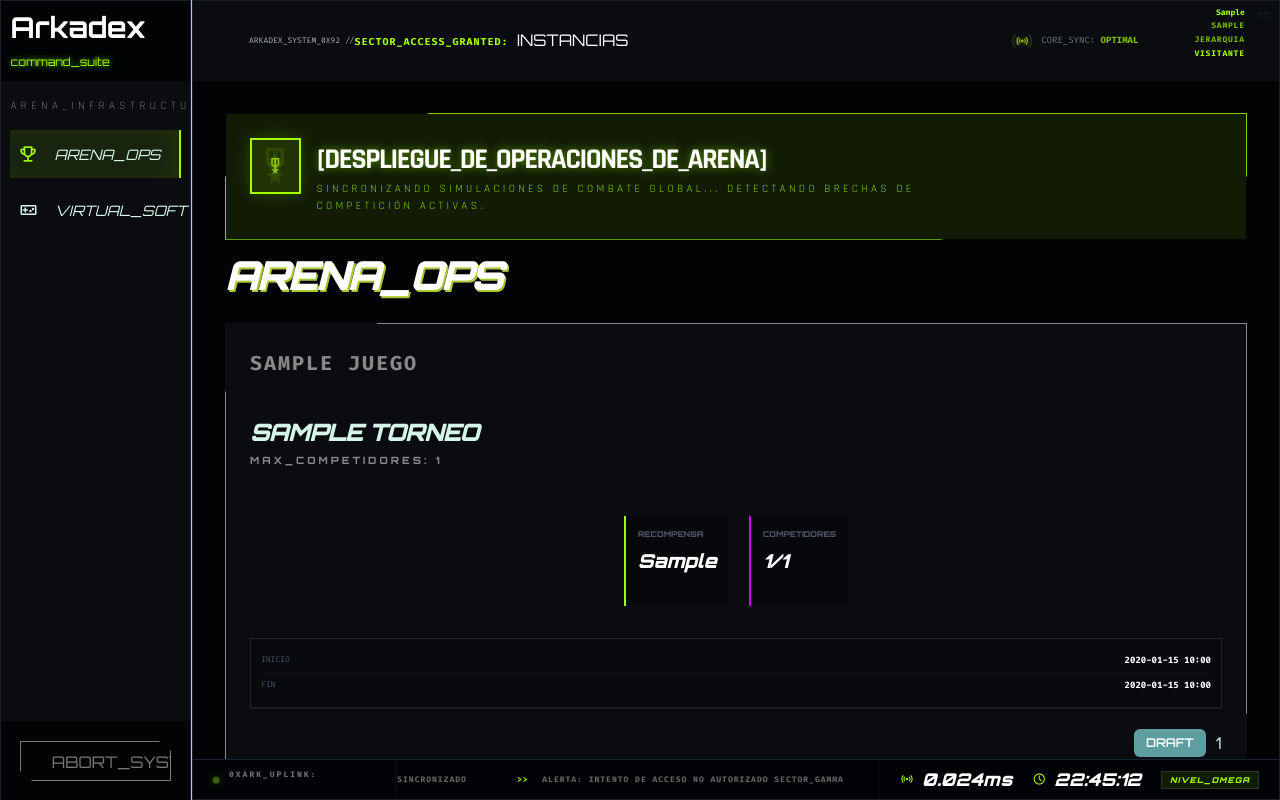
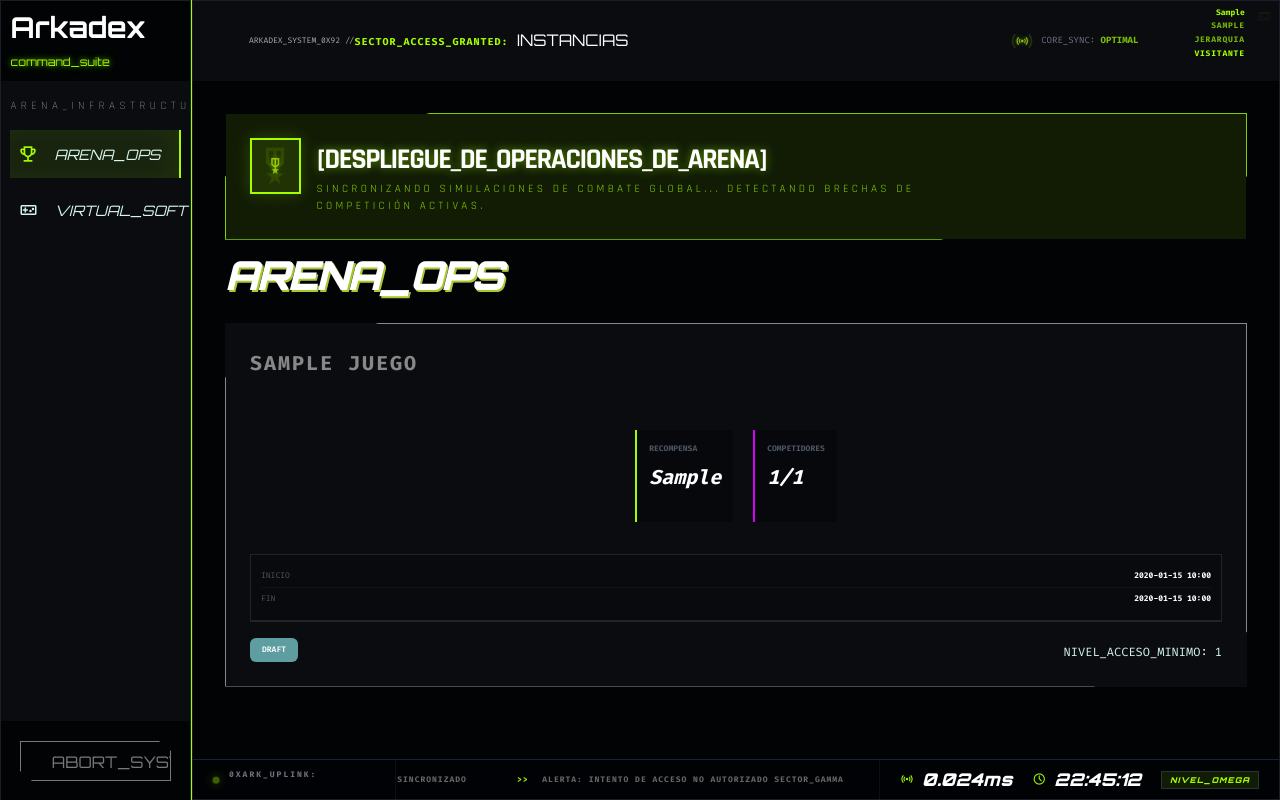
Before and after one commit to ches2409/gameBass, a Flask app: page /torneos/ in a window 1280 px wide. Run offline with Flask 3, Linux system fonts and the light colour scheme; a user stored in the database is signed in; tables that the repository leaves empty hold one stand-in row (values such as "Sample post"); grey boxes marked "Sample" are stand-in pictures; style sheets or scripts are compiled from the project's sources; parts of the project's set-up code (start-up, migrations or seed data) failed here and were passed over.

Commit message:
refactor(componentes): unificar tarjetas a componente data-card
Migrar la estructura y estilos de las tarjetas de información a un componente `data-card` más modular y semántico.

Esto incluye:
- Renombrar archivos SCSS de `general-card` a `data-card`.
- Introducir `_data-grid.scss` para la gestión de rejillas.
- Reestructurar el macro `render_data_card` para ser más flexible.
- Actualizar todas las vistas que consumen el macro de tarjeta.
- Adoptar una convención de clases CSS más atómica (BEM-like).
- Implementar gestión dinámica de colores de arquetipo via mapa SASS.
- Renombrar identificadores de arquetipos en `tipos.py` para alinear
  con la nueva convención de nombres y el mapa de colores.

---
docs(pagina): agregar comentarios para secciones de página

```diff
--- a/app/static/scss/base/_variables.scss
+++ b/app/static/scss/base/_variables.scss
@@ -57,6 +57,20 @@ $colors: (
         'side-orange': $side-orange,
         'side-blue': $side-blue,
         'alert':$alert
+);
+
+// colores personalizados por proyecto
+$archetype-neon-colors:(
+    tank  : #A3FF00,
+    stealth     : #D500F9,
+    architect : #00E5FF,
+    berserk : #FF3D00,
+    oracle    : #FFD600,
+    disrupt : #2979FF,
+    medic: #00FFC8,
+    warp: #9D00FF,
+    stasis: #FF0055,
+    absorb: #FF9100,
 );
 
 // Tipografías
--- /dev/null
+++ b/app/static/scss/components/_data-card.scss
@@ -0,0 +1,367 @@
+// ═══════════════════════════════════════════════════════════════════════════
+// DATA-CARD | Componente (BEM) - Data Card
+// ═══════════════════════════════════════════════════════════════════════════
+// Block: data-card
+// Descripción: Estilos para las tarjetas de datos genéricas
+// ═══════════════════════════════════════════════════════════════════════════
+@use "../base/variables";
+@use "../base/functions";
+@use "../base/mixins";
+
+// Animaciones
+@keyframes blink {
+  50% { opacity: 0.4; }
+}
+@keyframes pulse-live {
+    0% { opacity: 1; }
+    50% { opacity: 0.6; }
+    100% { opacity: 1; }
+}
+
+
+// Inicio del componente
+.data-card {
+    //background-color: red;
+    --neon:white;
+    display: flex;
+    flex-direction: column;
+    background: variables.$background-soft;
+    padding: 25px;
+    position: relative;
+    overflow: hidden;
+    transition: all 0.4s ease;
+    &, &__body{
+        flex-grow: 1;
+    }
+    &::before{
+        content: '';
+        position: absolute;
+        inset: 0;
+        z-index: 0;
+        border: 1px solid var(--neon);
+        clip-path: polygon(15% 0, 100% 0, 100% 85%, 85% 100%, 0 100%, 0 15%);
+        transition: clip-path 0.5s cubic-bezier(0.77, 0, 0.175, 1), border-color 0.5s ease;
+    }
+    &:hover::before{
+        border-color: var(--neon);
+        box-shadow: 0 0 20px rgba(0, 0, 0, 0.5), inset 0 0 15px rgba(var(--neon), 0.1);
+        clip-path: polygon(0 0, 50% 0, 100% 60%, 100% 100%, 60% 100%, 0 10%);
+    }
+    @each $name, $color in variables.$archetype-neon-colors{
+        // Modifier: #{$name} - nombre del color según el arquetipo definido en "tipos.py"
+        &--#{$name} {
+            --neon: #{$color};
+        }
+    }
+    &:hover{
+        transform: translateY(-5px);
+        background: linear-gradient(135deg, variables.$background-soft 0%, #050601 100%);
+    }
+    &:hover &__actions{
+        opacity: 1;
+        transform: translateY(0);
+    }
+
+    // Element: header - seccion de encabezado de la tarjeta
+    &__header {
+        //background-color: orange;
+        @include mixins.center-flex($justify:space-between);
+        margin-bottom: functions.spacing('5');
+    }
+    // Element: info - seccion de informacion
+    &__info {
+        //background-color: yellowgreen;
+        margin-bottom: functions.spacing('5');
+    }
+    // Element: body - seccion principal de la tarjeta
+    &__body {
+        //background-color: goldenrod;
+
+    }
+    // Element: footer - seccion de pie de tarjeta
+    &__footer {
+        //background-color: navajowhite;
+        margin-top: auto;
+        padding-top: 1rem;
+        border-top: 1px solid var(--border-white);
+        gap: 10px;
+        @include mixins.center-flex($justify:space-between);
+        &-label{
+            //background-color: red;
+            font-family: variables.$font-display;
+            @include mixins.center-flex($justify:center);
+            height: 100%;
+            font-size: functions.font-size('3xs');
+            color: variables.$text-dim
+        }
+
+    }
+    // Element: optional - estilo para tarjetas distintas a la establecida en la general
+    &__optional {
+        //background-color: red;
+        @include mixins.center-flex($justify:center);
+        height: 150px;
+    }
+    // Element: avatar - avatar del usuario
+    &__avatar {
+        width: 100px;
+        height: 100px;
+        &-user{
+            border-radius: 50%;
+            object-fit: cover;
+            border: 2px solid var(--neon);
+            background-color: var(--bg-dark);
+            box-shadow: 0 0 20px rgba(var(--neon), 0.4);
+        }
+    }
+    // Element: details - contenedor de elementos de informacion del usuario
+    &__details {
+        //background-color: hotpink;
+        flex: 1;
+        margin-left: functions.spacing('5');
+    }
+    // Element: profile - elementos de informacion general del usuario dentro de details
+    &__profile {
+        //background-color: lightcoral;
+        margin-bottom: functions.spacing('4');
+        &-name{
+            color: var(--neon);
+        }
+        &-email{
+            color: variables.$text-gray;
+            font-size: functions.font-size('xs');
+        }
+    }
+    // Element: access - elementos de informacion al acceso dentro de details
+    &__access {
+        //background-color: olivedrab;
+        &-title{
+            color: variables.$text-gray;
+            font-size: functions.font-size('xs');
+        }
+        &-value{
+            color: var(--neon);
+            font-size: functions.font-size('sm');
+        }
+        &-level{
+            color: variables.$text-main;
+            font-size: functions.font-size('base');
+
+        }
+    }
+    // Element: icon - iconos de encabezados
+    &__icon {
+        @include mixins.center-flex($justify:center);
+        width: 40px;
+        height: 40px;
+        border: 2px solid var(--neon);
+        background: rgba(0,0,0,0.3);
+        span{
+            color: var(--neon);
+            font-size: functions.font-size('xl');
+        }
+    }
+
+    // Element: actions - seccion para botones de accion - editar y borrar
+    &__actions {
+        //background-color: pink;
+        position: absolute;
+        top: 20px;
+        right: 40px;
+        display: flex;
+        gap: 8px;
+        opacity: 0;
+        transform: translateY(-10px);
+        transition: all 0.4s cubic-bezier(0.16, 1, 0.3, 1);
+        z-index: 10;
+    }
+
+    // Element: title - titulos de seccion
+    &__title {
+        font-size: functions.font-size('2xl');
+        font-weight: 900;
+        letter-spacing: -1px;
+        margin: 0 0 5px 0;
+        font-style: italic;
+    }
+    // Element: subtitle - subtitulos de seccion de info
+    &__subtitle {
+        font-size: functions.font-size('2xs');
+        font-weight: 800;
+        color: var(--neon);
+        letter-spacing: 3px;
+        margin-bottom: functions.spacing('4');
+        text-transform: uppercase;
+    }
+    // Element: description - descripcion de seccion de info
+    &__description {
+        font-size: functions.font-size('xs');
+        line-height: 1.5;
+        color: #888;
+        margin-top: functions.spacing('3');
+        text-transform: uppercase;
+        font-family: variables.$font-secondary;
+    }
+    // Element: stat-bar - barra indicadora de estados
+    &__stat-bar {
+        width: 100%;
+        height: 5px;
+        background: rgba(128, 128, 128, 0.2);
+        margin-top: 10px;
+        transition: width 0.5s ease-out;
+        // Modifier: fill - indicador de relleno de barra
+        &--fill {
+            height: 100%;
+            background-color: var(--neon);
+            box-shadow: 0 0 10px var(--neon);
+            width: var(--auth-weight, 0%);
+            transition: width 0.5s ease-out;
+
+        }
+    }
+
+    // Element: tags - elementos agrupados como tags
+    &__tags {
+        display: flex;
+        flex-wrap: wrap;
+        gap: functions.spacing('1');
+        margin-bottom: 1rem;
+    }
+    // Element: item-tag - elementos (tags) dentro del grupo tag
+    &__item-tag {
+        font-family: variables.$font-display;
+        font-size: functions.font-size('3xs');
+        border: 1px solid var(--border-white);
+        padding: 0.25rem 0.5rem;
+        color: variables.$text-gray;
+        background: rgba(255, 255, 255, 0.03);
+    }
+
+    // Element: metadata - tabla de datos especificos
+    &__metadata {
+        background: rgba(0,0,0,0.2);
+        border: 1px solid var(--border-white);
+        padding: 10px;
+        &-row{
+            display: flex;
+            justify-content: space-between;
+            padding: 5px 0;
+            &:not(:last-child){
+                border-bottom: 1px solid rgba(255, 255, 255, 0.03);
+            }
+        }
+        &-label{
+            font-family: variables.$font-display;
+            font-size: functions.font-size('3xs');
+            color: variables.$text-dim;
+        }
+        &-value{
+            font-family: variables.$font-display;
+            font-size: functions.font-size('3xs');
+            color: white;
+            font-weight: bold;
+            // State: estable - color verde para estado estable o degrade - color rojo
+            &.is-estable {
+                color: variables.$accent-green;
+            }
+            &.is-degraded{
+                color: variables.$accent-pink;
+                animation: blink 1.5s infinite;
+            }
+        }
+    }
+
+    // Element: stats - contenedor principal para stat
+    &__stats {
+        display: flex;
+        gap: functions.spacing('5');
+        padding: functions.spacing('8');
+        @include mixins.center-flex($justify:center);
+    }
+    // Element: stat - estilo de elementos internos del contenedor "stats"
+    &__stat {
+        background: rgba(0, 0, 0, 0.3);
+        padding: 0.75rem;
+        border-left: 2px solid var(--primary);
+        // Modifier: secondary - elemento secundario de stat
+        &--secondary {
+            border-left-color: var(--secondary);
+        }
+        &-label, &-value{
+            font-family: variables.$font-display;
+            font-weight: 900;
+        }
+        &-label{
+            font-size: functions.font-size('3xs');
+            color: variables.$text-dim;
+            text-transform: uppercase;
+            margin-bottom: 0.25rem;
+        }
+        &-value{
+            font-size: functions.font-size('xl');
+            color: white;
+            font-style: italic;
+        }
+    }
+
+    // Element: tournament - contenedor de datos del torneo (footer)
+    &__tournament {
+        width: 100%;
+        @include mixins.center-flex($justify:space-between);
+
+        &-value{
+            font-family: variables.$font-display;
+            font-size: functions.font-size('3xs');
+            // State: live - torneo en desarrollo
+            &.is-live {
+                background-color: red;
+                animation: pulse-live 1.5s infinite;
+            }
+            // State: draft - torneo en espera
+            &.is-draft {
+                background-color: cadetblue;
+            }
+            // State: open - torneo en proceso de inscripcion
+            &.is-open {
+                background-color: green;
+            }
+            // State: finished - torneo finalizado
+            &.is-finished {
+                background-color: variables.$background-dark;
+                color: variables.$text-dim;
+            }
+            // Modifier: secondary - texto alternativo de data
+            &--secondary {
+                color: variables.$text-main;
+                font-size: functions.font-size('xs');
+            }
+        }
+    }
+
+    // Elementos independientes
+
+    .id-tag{
+        font-size: functions.font-size('2xs');
+        font-weight: 800;
+        letter-spacing: 2px;
+        color: var(--neon);
+        font-family: variables.$font-display;
+    }
+    .status-dot{
+        width: 6px;
+        height: 6px;
+        background-color: var(--neon);
+        border-radius: 50%;
+        box-shadow: 0 0 10px var(--neon);
+    }
+    .counter{
+        padding-top: 1rem;
+    }
+
+    .tech-specs{
+        background: rgba(0,0,0,0.2);
+        border: 1px solid var(--border-white);
+        padding: 10px;
+
+    }
+}
--- /dev/null
+++ b/app/static/scss/components/_data-grid.scss
@@ -0,0 +1,27 @@
+// ═══════════════════════════════════════════════════════════════════════════
+// DATA-GRID | Componente (BEM) - Data Grid
+// ═══════════════════════════════════════════════════════════════════════════
+// Block: data-grid
+// Descripción: Estilo del contenedor principal de las tarjetas
+// ═══════════════════════════════════════════════════════════════════════════
+@use "../base/variables";
+@use "../base/functions";
+@use "../base/mixins";
+
+// Inicio del componente
+.data-grid {
+    //background-color: orangered;
+    display: grid;
+    grid-template-columns: repeat(auto-fit, minmax(max(250px, 22%), 1fr));
+    gap: 20px;
+    margin: 0 auto;
+    justify-content: center;
+    // Modifier: medium - contenedor para tres elementos maximo
+    &--medium {
+        grid-template-columns: repeat(auto-fit, minmax(max(300px, 30%), 1fr));
+    }
+    // Modifier: small - contenedor para maximo 5 elementos
+    &--small {
+        grid-template-columns: repeat(auto-fit, minmax(max(200px, 16%), 1fr));
+    }
+}
--- a/app/static/scss/components/_general-card.scss
+++ b/app/static/scss/components/_general-card.scss
@@ -1,7 +1,7 @@
 @use "../base/variables";
 @use "../base/mixins";
 @use "../base/functions";
-
+@use "sass:map";
 
 .nodo-grid {
   //background-color: orangered;
@@ -40,16 +40,11 @@
 }
 
 /* Colores por Arquetipo */
-.frontLineDefense  { --neon: #A3FF00; }
-.neuralStealth     { --neon: #D500F9; }
-.environmentMastery { --neon: #00E5FF; }
-.kineticOverload { --neon: #FF3D00; }
-.dataForesight    { --neon: #FFD600; }
-.systemDisruption { --neon: #2979FF; }
-.neuralRestoration{ --neon: #00FFC8; }
-.spatialDislocation{ --neon: #9D00FF; }
-.temporalLagInfliction{ --neon: #FF0055; }
-.kineticAbsorption{ --neon: #FF9100; }
+@each $name, $color in variables.$archetype-neon-colors{
+  .data-card--#{$name} {
+    --neon: #{$color};
+  }
+}
 
 
 /* Hover: Activación de Neón */
@@ -83,14 +78,7 @@
   box-shadow: 0 0 10px var(--neon);
 }
 
-/* Icono central */
-.icon-box {
-  //font-size: 40px;
-  //margin-bottom: 15px;
-  //filter: drop-shadow(0 0 10px var(--neon));
-  //opacity: 0.8;
-  //transition: opacity 0.3s;
-}
+
 
 .role-card:hover .icon-box {
   opacity: 1;
@@ -331,7 +319,7 @@
   }
 
 }
-.status-tournament{
+.status-tournament    {
   //background-color: orangered;
   width: 100%;
   @include mixins.center-flex($justify:flex-end);
--- a/app/static/scss/style.scss
+++ b/app/static/scss/style.scss
@@ -55,7 +55,8 @@
 @use 'components/tactical-card';
 @use 'components/subjects-card';
 @use "components/level-card";
-@use 'components/general-card';
+@use 'components/data-card';
+@use 'components/data-grid';
 @use 'components/protocols-card';
 @use 'components/matriz-card';
 @use 'components/user_card';
--- a/app/templates/dashboard/index.html
+++ b/app/templates/dashboard/index.html
@@ -1,4 +1,7 @@
 {% extends 'layout.html' %}
+
+
+{# ---------- Bloque: Titulo de pagina ---------- #}
 
 {% block title %}
 	Command suite
--- a/app/templates/dashboard/torneos.html
+++ b/app/templates/dashboard/torneos.html
@@ -19,7 +19,7 @@
     {% include 'components/header-section.html' %}
 
     <!-- Contenedor para nuestras tarjetas, usando un grid para ordenarlas -->
-    <div class="nodo-grid">
+    <div class="data-grid data-grid--medium">
         {% if torneos_list %}
             {% for torneo in torneos_list %}
                 {# Definimos las macros de contenido DENTRO del bucle para que tengan acceso a la variable 'torneo'. #}
@@ -27,32 +27,24 @@
 {#                    <div class="engine-icon" style="border-color: {{ torneo.juego.color_juego }};"><span class="material-symbols-outlined" style="color: {{ torneo.juego.color_juego }};">emoji_events</span></div>#}
                     <span class="id-tag text-xl" style="color: {{ torneo.juego.color_juego }};">{{ torneo.juego.nombre_juego | upper }}</span>
                 {% endmacro %}
-{#
+
                 {% macro card_body_content() %}
-                    <div class="tech-specs">
-                        <div class="spec-row"><span class="label">RECOMPENSA</span><span class="value">{{ torneo.recompensa_torneo }}</span></div>
-                        <div class="spec-row"><span class="label">INICIO</span><span class="value">{{ torneo.fecha_inicio.strftime('%Y-%m-%d %H:%M') }}</span></div>
-                        <div class="spec-row"><span class="label">FIN</span><span class="value">{{ torneo.fecha_fin.strftime('%Y-%m-%d %H:%M') }}</span></div>
-                    </div>
-                {% endmacro %}
-#}
-                {% macro card_body_content() %}
-                    <div class="arena-wrapper">
-                        <div class="arena-stat">
-                            <p class="stat-label">Recompensa</p>
-                            <p class="stat-value">{{ torneo.recompensa_torneo }}</p>
+                    <div class="data-card__stats">
+                        <div class="data-card__stat">
+                            <p class="data-card__stat-label">Recompensa</p>
+                            <p class="data-card__stat-value">{{ torneo.recompensa_torneo }}</p>
                         </div>
 
-                        <div class="arena-stat secondary">
-                            <p class="stat-label">Competidores</p>
-                            <p class="stat-value">{{ torneo.registros|length }}/{{ torneo.max_competidores }}</p>
+                        <div class="data-card__stat data-card__stat--secondary">
+                            <p class="data-card__stat-label">Competidores</p>
+                            <p class="data-card__stat-value">{{ torneo.registros|length }}/{{ torneo.max_competidores }}</p>
                         </div>
 
                     </div>
 
-                    <div class="tech-specs">
-                        <div class="spec-row"><span class="label">INICIO</span><span class="value">{{ torneo.fecha_inicio.strftime('%Y-%m-%d %H:%M') }}</span></div>
-                        <div class="spec-row"><span class="label">FIN</span><span class="value">{{ torneo.fecha_fin.strftime('%Y-%m-%d %H:%M') }}</span></div>
+                    <div class="data-card__metadata">
+                        <div class="data-card__metadata-row"><span class="data-card__metadata-label">INICIO</span><span class="data-card__metadata-value">{{ torneo.fecha_inicio.strftime('%Y-%m-%d %H:%M') }}</span></div>
+                        <div class="data-card__metadata-row"><span class="data-card__metadata-label">FIN</span><span class="data-card__metadata-value">{{ torneo.fecha_fin.strftime('%Y-%m-%d %H:%M') }}</span></div>
                     </div>
 
                 {% endmacro %}
@@ -60,13 +52,13 @@
 
 
                 {% macro card_footer_content() %}
-                    <div class="status-tournament">
-                        <span class="value status-{{ torneo.estado_torneo.name | lower }} badge">{{ torneo.estado_torneo.value | upper }}</span>
+                    <div class="data-card__tournament">
+                        <span class="data-card__tournament-value is-{{ torneo.estado_torneo.name | lower }} badge">{{ torneo.estado_torneo.value | upper }}</span>
+                        <div class="data-card__tournament-access">
+                            <span class="data-card__tournament-value data-card__tournament-value--secondary">NIVEL_ACCESO_MINIMO: {{ torneo.nivel_acceso_min }}</span>
+                        </div>
                     </div>
 
-                    <div class="access-level-min">
-                        <span class="value">{{ torneo.nivel_acceso_min }}</span>
-                    </div>
                 {% endmacro %}
 
 
@@ -74,7 +66,7 @@
                 {{ render_data_card(torneo, card_type='torneo',
                     item_id=torneo.id_torneo,
                     item_name=torneo.nombre_torneo,
-                    neon_color=torneo.juego.color_juego,
+                    color=torneo.juego.color_juego,
                     title=torneo.nombre_torneo | upper,
                     profile='ARENA',
                     subtitle='MAX_COMPETIDORES: ' ~ torneo.max_competidores,
--- a/app/templates/macros/data_card_macro.html
+++ b/app/templates/macros/data_card_macro.html
@@ -41,22 +41,32 @@
        )
     }}
 #}
-{% macro render_data_card(item, card_type, edit_data_attributes, neon_color, item_id, item_name, title, profile=None, subtitle=None, item_descripcion=None, card_header_content=None, card_info_section=None, card_body_content=None, card_footer_content=None) %}
+{% macro render_data_card(item, card_type, edit_data_attributes, color, item_id, item_name, title=None, profile=None, subtitle=None, item_descripcion=None, card_optional_content=None, card_header_content=None, card_info_section=None, card_body_content=None, card_footer_content=None) %}
 
 {% set url_kwargs = {('id_'~card_type):item_id}%}
 {% set delete_url = url_for(card_type ~ '.delete', **url_kwargs)%}
 
-<div class="nodo-card {{ neon_color if card_type == 'rol' else '' }}"
+<div class="data-card {{ 'data-card--'~color if card_type == 'rol' else '' }}"
     {% if card_type != 'rol' %}
-        style="--neon: {{ neon_color | default('#A3FF00') }};"
+        style="--neon: {{ color | default('#A3FF00') }};"
     {% endif %}>
+
+    <!-- =================================== -->
+    <!--         CARD-OPTIONAL-SECTION       -->
+    <!-- =================================== -->
+
+    {% if card_optional_content %}
+    <div class="data-card__optional">
+        {{ card_optional_content() }}
+    </div>
+    {% endif %}
 
     <!-- =================================== -->
     <!--          CARD-HEADER-SECTION        -->
     <!-- =================================== -->
     <!-- Slot para la cabecera -->
     {% if card_header_content %}
-    <div class="card-header">
+    <div class="data-card__header">
         {{ card_header_content() }}
     </div>
     {% endif %}
@@ -64,15 +74,29 @@
     <!-- =================================== -->
     <!--           CARD-INFO-SECTION         -->
     <!-- =================================== -->
-    <div class="card-info">
-        <h3 class="rank-name">{{ title | upper }}</h3>
+{#
+
+    <div class="data-card__info">
+        <h3 class="data-card__title">{{ title | upper }}</h3>
     {% if subtitle %}
-        <p class="rank-subtitle">{{ subtitle | upper }}</p>
+        <p class="data-card__subtitle">{{ subtitle | upper }}</p>
     {% endif %}
     {% if card_info_section %}
     	{{ card_info_section() }}
     {% endif %}
     </div>
+#}
+
+
+    {% if card_info_section %}
+    <div class="data-card__info">
+        {% if title or subtitle %}
+            <h3 class="data-card__title">{{ title | upper }}</h3>
+            <p class="data-card__subtitle">{{ subtitle | upper }}</p>
+        {% endif %}
+        {{ card_info_section() }}
+    </div>
+    {% endif %}
 
     <!-- =================================== -->
     <!--           CARD-BODY-SECTION         -->
@@ -80,7 +104,7 @@
 
     <!-- Cuerpo principal de la tarjeta -->
     {% if card_body_content %}
-    <div class="card-body">
+    <div class="data-card__body">
         <!-- Slot para el contenido del cuerpo -->
         {{ card_body_content() }}
     </div>
@@ -92,7 +116,7 @@
 
     <!-- Slot para el pie de la tarjeta (opcional) -->
     {% if card_footer_content %}
-    <div class="card-footer">
+    <div class="data-card__footer">
         {{ card_footer_content() }}
     </div>
     {% endif %}
@@ -103,15 +127,15 @@
 {# Verificamos si se definió un perfil y si el nivel numérico del usuario (access_value) está en la lista permitida de ese perfil #}
 {% if profile and access_value in (Profiles | attr(profile)) %}
 
-    <div class="action-group">
-        <button class="action-btn edit-btn" onclick="openUpdateModal(this)"
+    <div class="data-card__actions">
+        <button class="data-card__action-btn data-card__action-btn--edit" onclick="openUpdateModal(this)"
             {% for key, value in edit_data_attributes.items() %}
                 data-{{ key }}="{{ value }}"
             {% endfor %}
             title="EDIT_NODE">
             <span class="material-symbols-outlined">edit</span>
         </button>
-        <button class="action-btn delete-btn" title="PURGE_NODE" onclick="openDeleteModal('{{ delete_url }}', '{{ item_name | upper }}')">
+        <button class="data-card__action-btn data-card__action-btn--delete" title="PURGE_NODE" onclick="openDeleteModal('{{ delete_url }}', '{{ item_name | upper }}')">
             <span class="material-symbols-outlined">delete</span>
         </button>
     </div>
```
Also changed, not shown: app/enums/tipos.py (+10 -10 lines), app/templates/dashboard/jerarquias.html (+5 -5 lines), app/templates/dashboard/juegos.html (+6 -6 lines), app/templates/dashboard/roles.html (+4 -5 lines), app/templates/dashboard/usuarios.html (+29 -14 lines).
